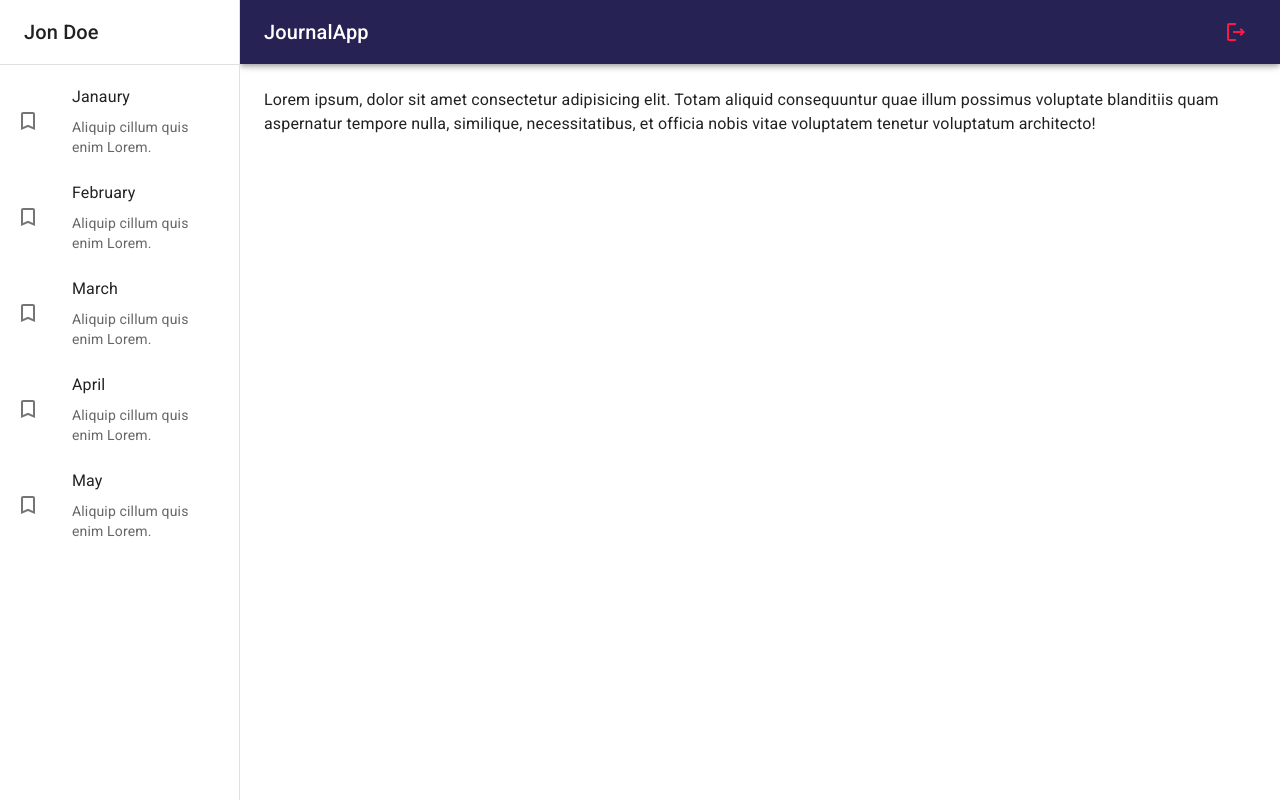
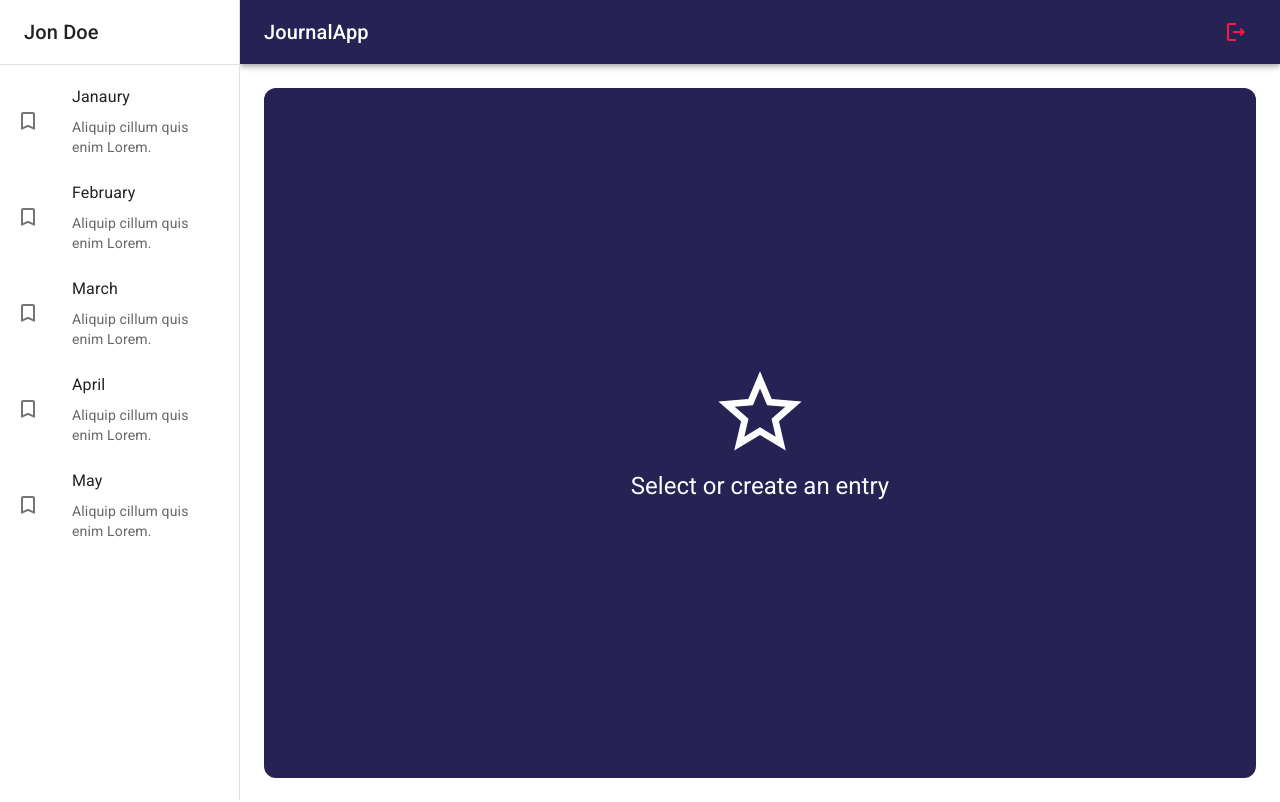
Before and after one commit to ipproyectosysoluciones/journal-app, a React (Vite) app: page / in a window 1280 px wide. Built offline with nearby package versions, Linux system fonts and the light colour scheme.

Commit message:
NothingSelectedView

```diff
--- a/src/journal/pages/JournalPage.jsx
+++ b/src/journal/pages/JournalPage.jsx
@@ -1,10 +1,13 @@
 import { Typography } from '@mui/material';
 import { JournalLayout } from '../layout/JournalLayout';
+import { NothingSelectedView } from '../views/NothingSelectedView';
 
 export const JournalPage = () => {
   return (
     <JournalLayout>
-      <Typography>Lorem ipsum, dolor sit amet consectetur adipisicing elit. Totam aliquid consequuntur quae illum possimus voluptate blanditiis quam aspernatur tempore nulla, similique, necessitatibus, et officia nobis vitae voluptatem tenetur voluptatum architecto!</Typography>
+      {/* <Typography>Lorem ipsum, dolor sit amet consectetur adipisicing elit. Totam aliquid consequuntur quae illum possimus voluptate blanditiis quam aspernatur tempore nulla, similique, necessitatibus, et officia nobis vitae voluptatem tenetur voluptatum architecto!</Typography> */}
+
+      <NothingSelectedView />
 
       {/* Nothing Selected */}
       {/* NoteView */}
--- /dev/null
+++ b/src/journal/views/NothingSelectedView.jsx
@@ -0,0 +1,26 @@
+import { Grid, Typography } from '@mui/material';
+import { StarOutline } from '@mui/icons-material';
+
+export const NothingSelectedView = () => {
+  return (
+    <Grid container
+      spacing={ 0 }
+      direction='column'
+      alignItems='center'
+      justifyContent='center'
+      sx={{
+        minHeight: 'calc( 100vh - 110px ) ',
+        backgroundColor: 'primary.main',
+        borderRadius: 3
+      }}
+    >
+      <Grid item xs={ 12 }>
+        <StarOutline sx={{ fontSize: 100, color: 'white' }} />
+      </Grid>
+
+      <Grid item xs={ 12 }>
+        <Typography color='white' variant='h5'>Select or create an entry</Typography>
+      </Grid>
+    </Grid>
+  );
+};
--- /dev/null
+++ b/src/journal/views/index.js
@@ -0,0 +1,2 @@
+
+export * from './NothingSelectedView';
```
